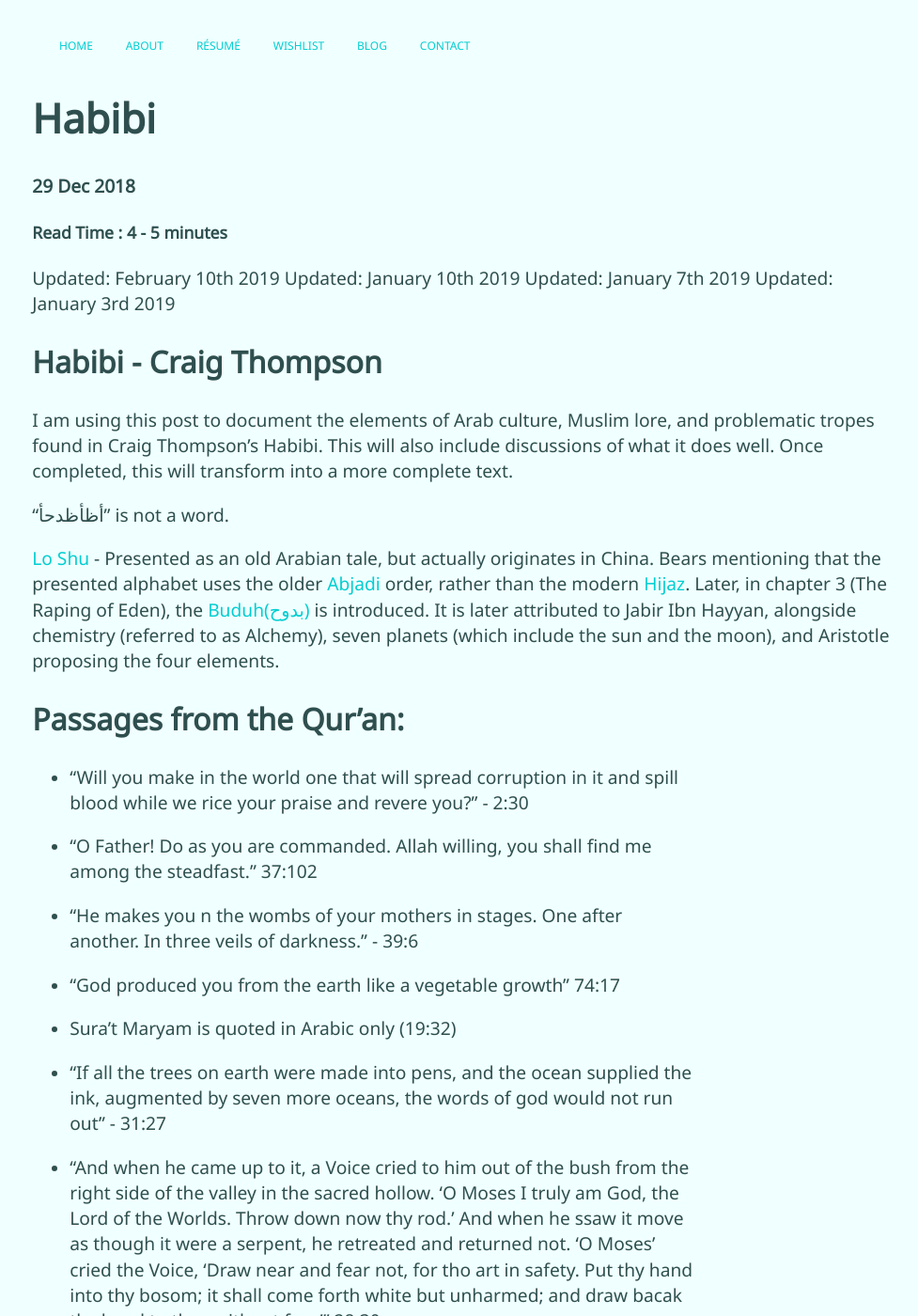
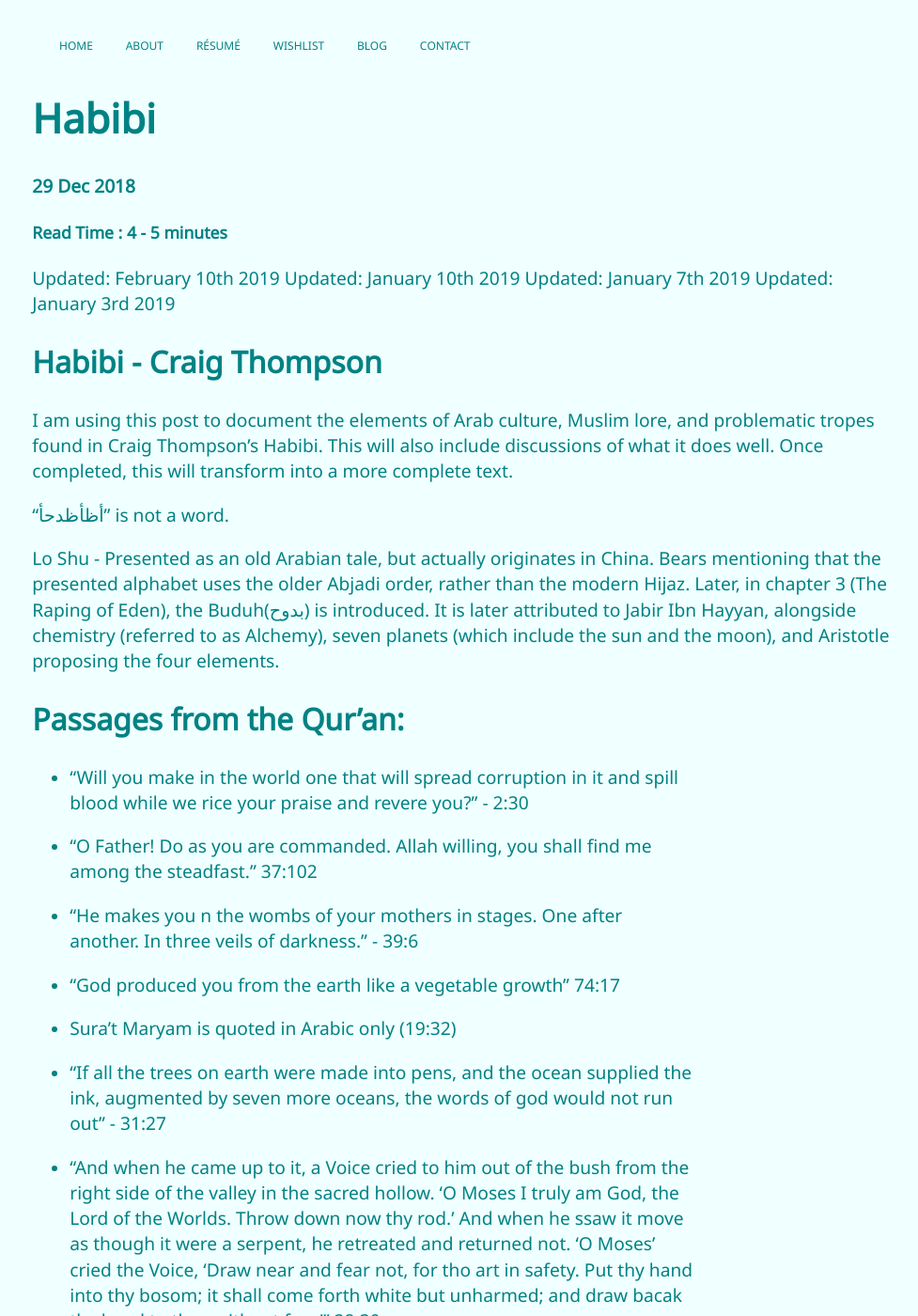
Before and after one commit to mstfacmly/mstfacmly.github.io, a Jekyll site: the page built from _posts/2018-12-29-Habibi.md, in a window 1280 px wide and 1400 px high. Shown: the whole window at 94% size, without its empty margins (145-1122 px from the left). Built offline with Jekyll 4.4.1, drawn with Linux system fonts in a browser that asks for light colours; nearby versions of some CDN libraries; a script that is not in the unit is left out.

Commit message:
Update main.css

```diff
--- a/css/main.css
+++ b/css/main.css
@@ -12,10 +12,10 @@
 		background-color: azure;
 	}
 	h1,h2,h3,h4,body,p {
-		color: darkslategray;
+		color: #008284;
 	}
 	a {
-		color: darkturquoise;
+		color: #008284;
 	}
 	a:hover {
 		color: darkgoldenrod;
```
